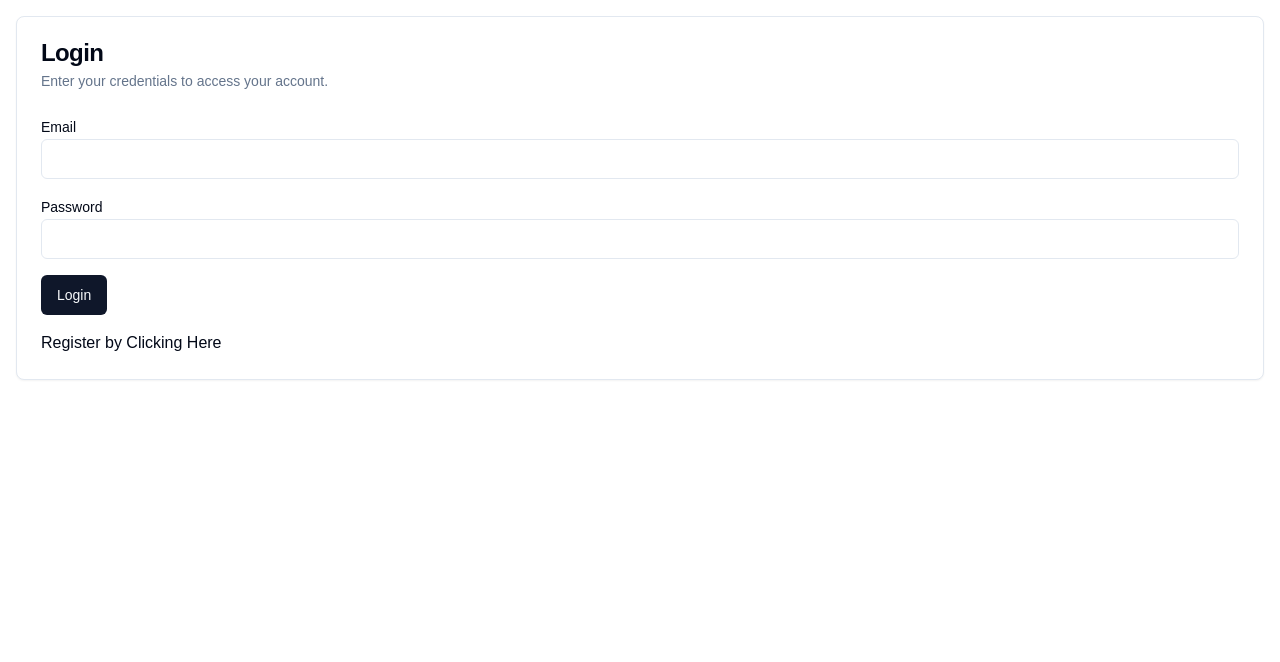
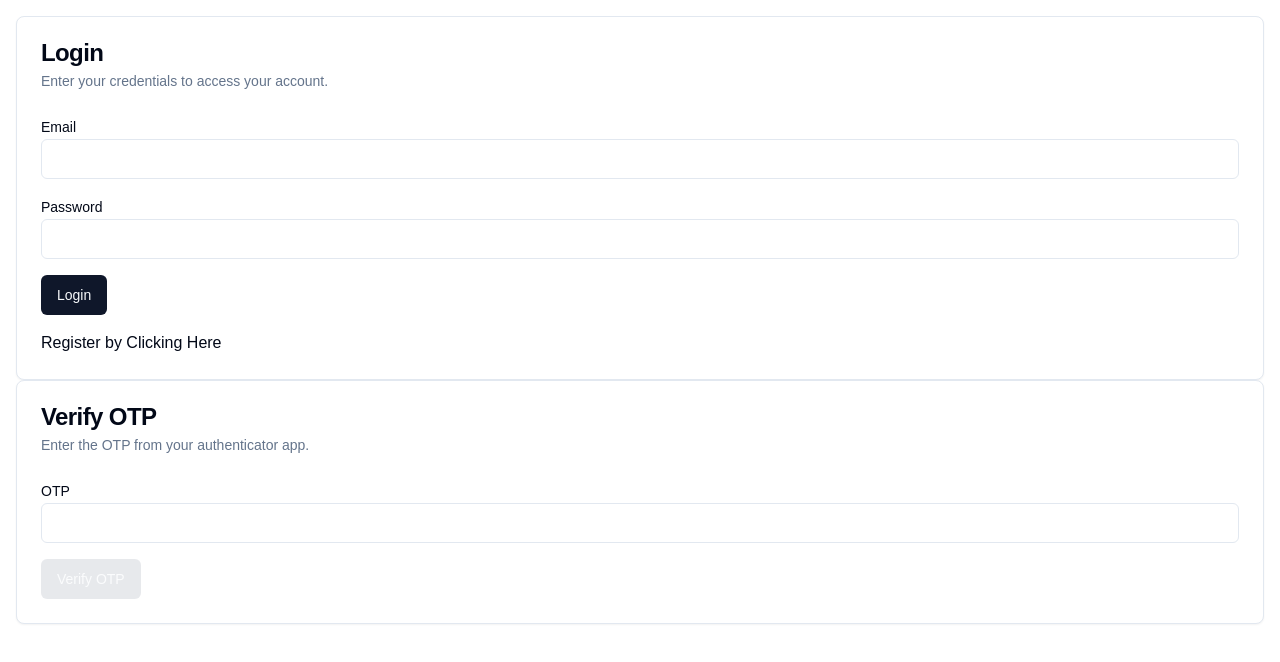
Before and after one commit to sainsg333/Lead_front, a Next.js app: page / in a window 1280 px wide. Shown: the top 662 px of the page. Built offline with nearby package versions, Linux system fonts and the light colour scheme.

Commit message:
Update page.tsx

```diff
--- a/app/page.tsx
+++ b/app/page.tsx
@@ -12,15 +12,34 @@ export default function LoginPage() {
   const [email, setEmail] = useState("");
   const [password, setPassword] = useState("");
   const [error, setError] = useState("");
+  const [error1, setError1] = useState("");
+  const [secret,setSecret] = useState("");
   const router = useRouter();
-
+  const [otp, setOtp] = useState("");
+  const [isButtonActive, setIsButtonActive] = useState(false);
+  const handleSubmit = async (e: React.FormEvent) => {
+    e.preventDefault();
+    try {
+      const res = await fetch("https://lead-management-79hs.onrender.com/api/auth/verify-otp", {
+        method: "POST",
+        headers: { "Content-Type": "application/json" },
+        body: JSON.stringify({ token: otp, secret: secret }),
+      });
+      if (!res.ok) throw new Error("Invalid OTP");
+      localStorage.setItem("isLoggedIn", "true");
+      router.push("/home");
+    } catch (err) {
+      setError("Invalid OTP. Please try again.");
+    }
+  };
   useEffect(() => {
     if (localStorage.getItem("isLoggedIn") === "true") {
       router.push("/home");
     }
   }, [router]);
 
-  const handleSubmit = async (e: React.FormEvent) => {
+  const handleSubmit1 = async (e: React.FormEvent) => {
+
     e.preventDefault();
     try {
       const res = await fetch("https://lead-management-79hs.onrender.com/api/auth/login", {
@@ -28,13 +47,13 @@ export default function LoginPage() {
         headers: { "Content-Type": "application/json","Authorization":`Bearer eyJhbGciOiJIUzI1NiIsInR5cCI6IkpXVCJ9.eyJzdWIiOiIxMjM0NTY3ODkwIiwibmFtZSI6IkpvaG4gRG9lIiwiaWF0IjoxNTE2MjM5MDIyfQ.SflKxwRJSMeKKF2QT4fwpMeJf36POk6yJV_adQssw5c` },
         body: JSON.stringify({ email, password }),
       });
+      const data = await res.json();
+      setSecret(data.secret);
       if (!res.ok) throw new Error("Login failed");
-
-      // Redirect to OTP verification page
-      router.push("/auth/verify-otp");
     } catch (err) {
-      setError("Invalid email or password");
+      setError1("Invalid email or password");
     }
+    setIsButtonActive(true);
   };
 
   return (
@@ -45,7 +64,7 @@ export default function LoginPage() {
           <CardDescription>Enter your credentials to access your account.</CardDescription>
         </CardHeader>
         <CardContent>
-          <form onSubmit={handleSubmit} className="space-y-4">
+          <form onSubmit={handleSubmit1} className="space-y-4">
             <div>
               <Label>Email</Label>
               <Input
@@ -64,12 +83,35 @@ export default function LoginPage() {
                 required
               />
             </div>
-            {error && <p className="text-red-500">{error}</p>}
+            {error1 && <p className="text-red-500">{error1}</p>}
             <Button type="submit">Login</Button>
           </form>
           <div className="mt-4"><Link href='/auth/register' className="mt-4">Register by Clicking Here</Link></div>
         </CardContent>
       </Card>
+      <Card>
+        <CardHeader>
+          <CardTitle>Verify OTP</CardTitle>
+          <CardDescription>Enter the OTP from your authenticator app.</CardDescription>
+        </CardHeader>
+        <CardContent>
+          <form onSubmit={handleSubmit} className="space-y-4">
+            <div>
+              <Label>OTP</Label>
+              <Input
+                value={otp}
+                onChange={(e) => setOtp(e.target.value)}
+                required
+              />
+            </div>
+            {error && <p className="text-red-500">{error}</p>}
+            <Button
+            disabled={!isButtonActive}
+            className={isButtonActive ? "bg-blue-500" : "bg-gray-300"}
+            type="submit">Verify OTP</Button>
+          </form>
+        </CardContent>
+      </Card>
     </div>
   );
 }
```
